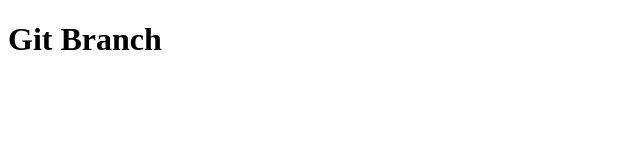
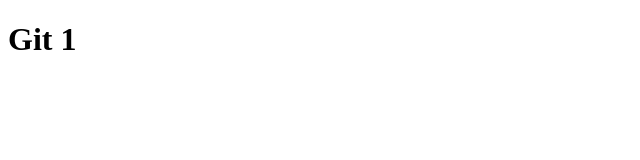
Before and after one commit to Cedar-Creatives/sample_project, a plain HTML site: page index.html in a window 1280 px wide. Shown: the whole page, without its empty margins (0-640 px from the left). Drawn offline with Linux system fonts and the light colour scheme.

Commit message:
update heading in index.html to reflect version change

```diff
--- a/index.html
+++ b/index.html
@@ -6,6 +6,6 @@
     <title>Git branch</title>
 </head>
 <body>
-   <h1>Git Branch</h1>
+   <h1>Git 1</h1>
 </body>
 </html>
```
